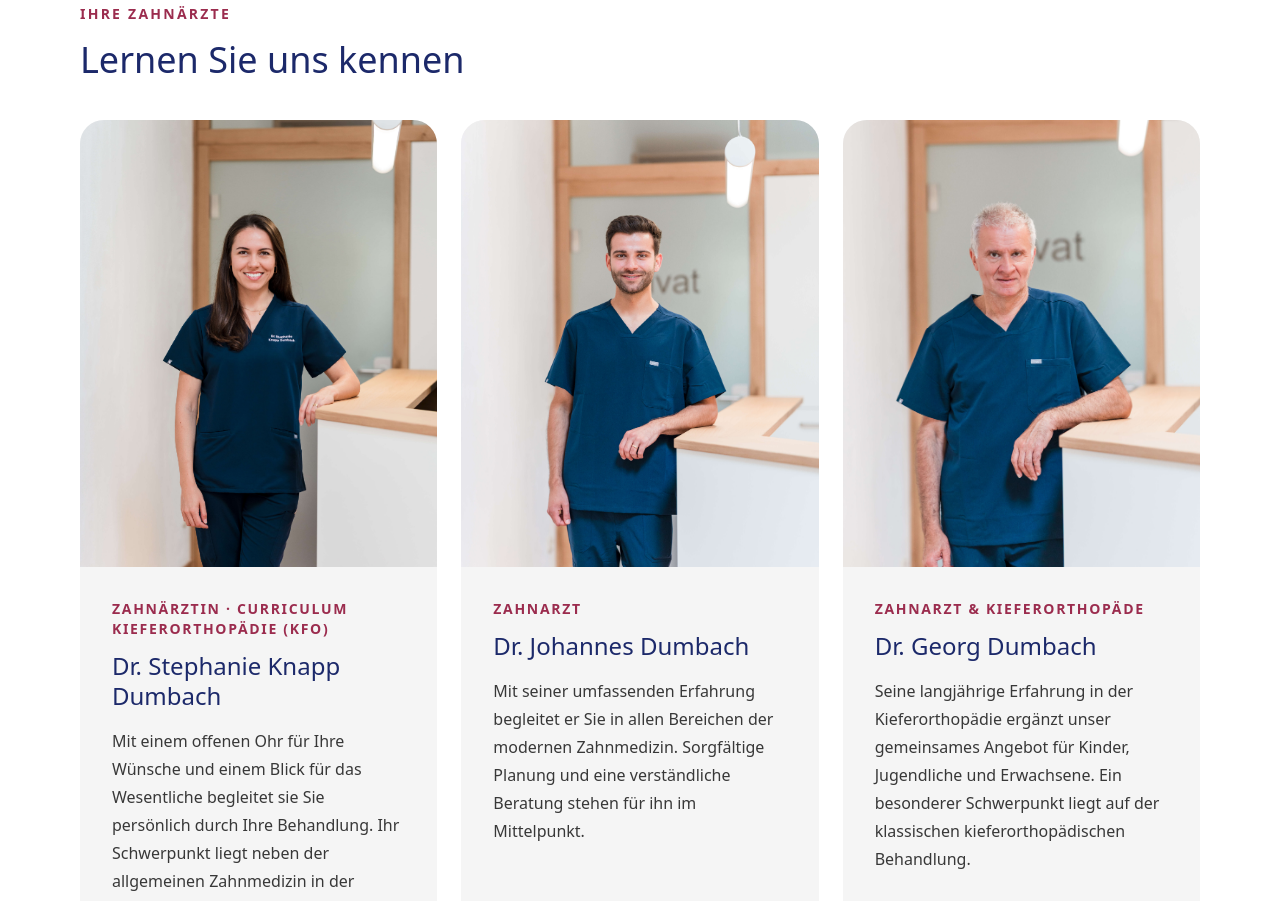
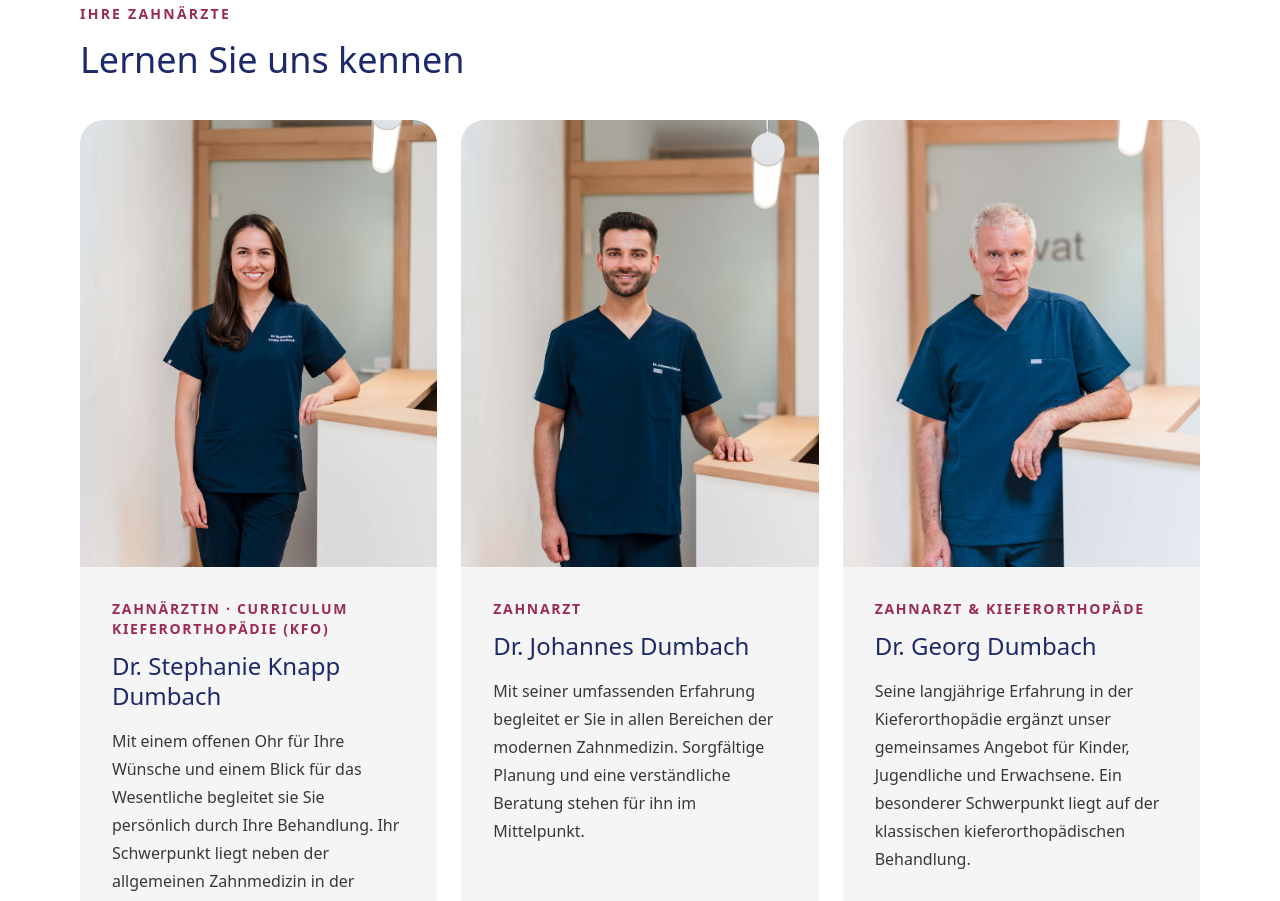
Before and after one commit to chrisknapp98/react-dentist-example, a Next.js app: page /team in a window 1280 px wide. Shown: the part 940-1841 px from the top of the page. Built offline with nearby package versions, Linux system fonts and the light colour scheme.

Commit message:
replace dentist image

```diff
--- a/src/app/team/page.tsx
+++ b/src/app/team/page.tsx
@@ -23,7 +23,7 @@ const dentists = [
   {
     name: "Dr. Johannes Dumbach",
     role: "Zahnarzt",
-    image: "/image-collection/dr-johannes-dumbach-portrait-01.jpg",
+    image: "/image-collection/dr-johannes-dumbach-portrait-07.jpg",
     alt: "Dr. Johannes Dumbach im Empfangsbereich der Praxis",
     text: "Mit seiner umfassenden Erfahrung begleitet er Sie in allen Bereichen der modernen Zahnmedizin. Sorgfältige Planung und eine verständliche Beratung stehen für ihn im Mittelpunkt.",
   },
```
Also changed, not shown: public/image-collection/dr-johannes-dumbach-portrait-01.jpg (deleted), public/image-collection/dr-johannes-dumbach-portrait-07.jpg (added).
